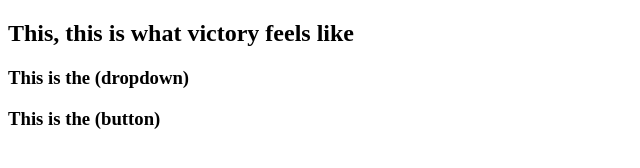
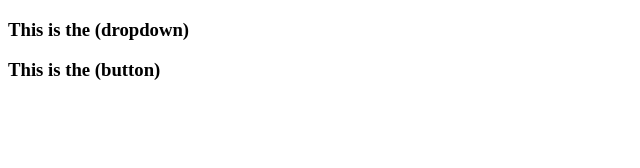
Before and after one commit to krishna-tech-vision/myLocalRepo, a plain HTML site: page index.html in a window 1280 px wide. Shown: the whole page, without its empty margins (0-640 px from the left). Drawn offline with Linux system fonts and the light colour scheme.

Commit message:
Delete line

```diff
--- a/index.html
+++ b/index.html
@@ -6,7 +6,6 @@
     <title>Tech Munda</title>
 </head>
 <body>
-    <h2>This, this is what victory feels like</h2>
     <h3>This is the (dropdown)</h3>
     <h3>This is the (button)</h3>
 </body>
```
